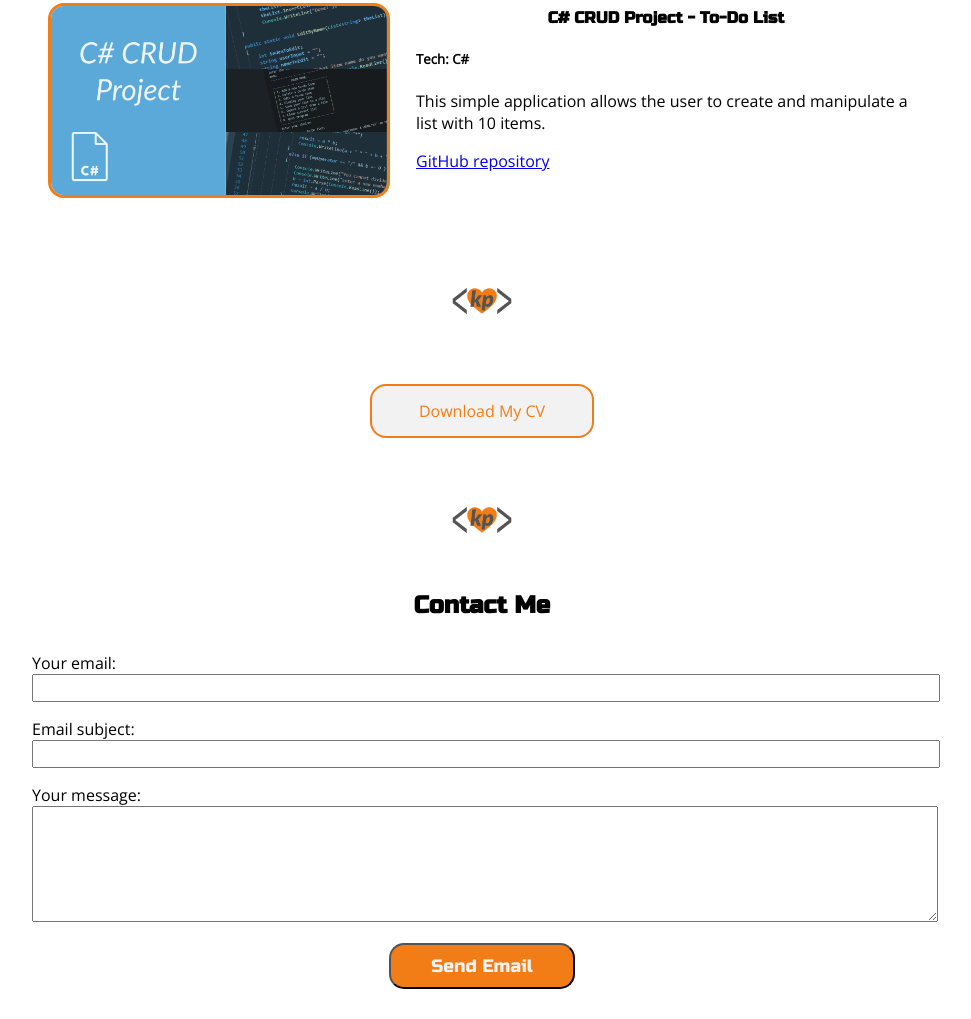
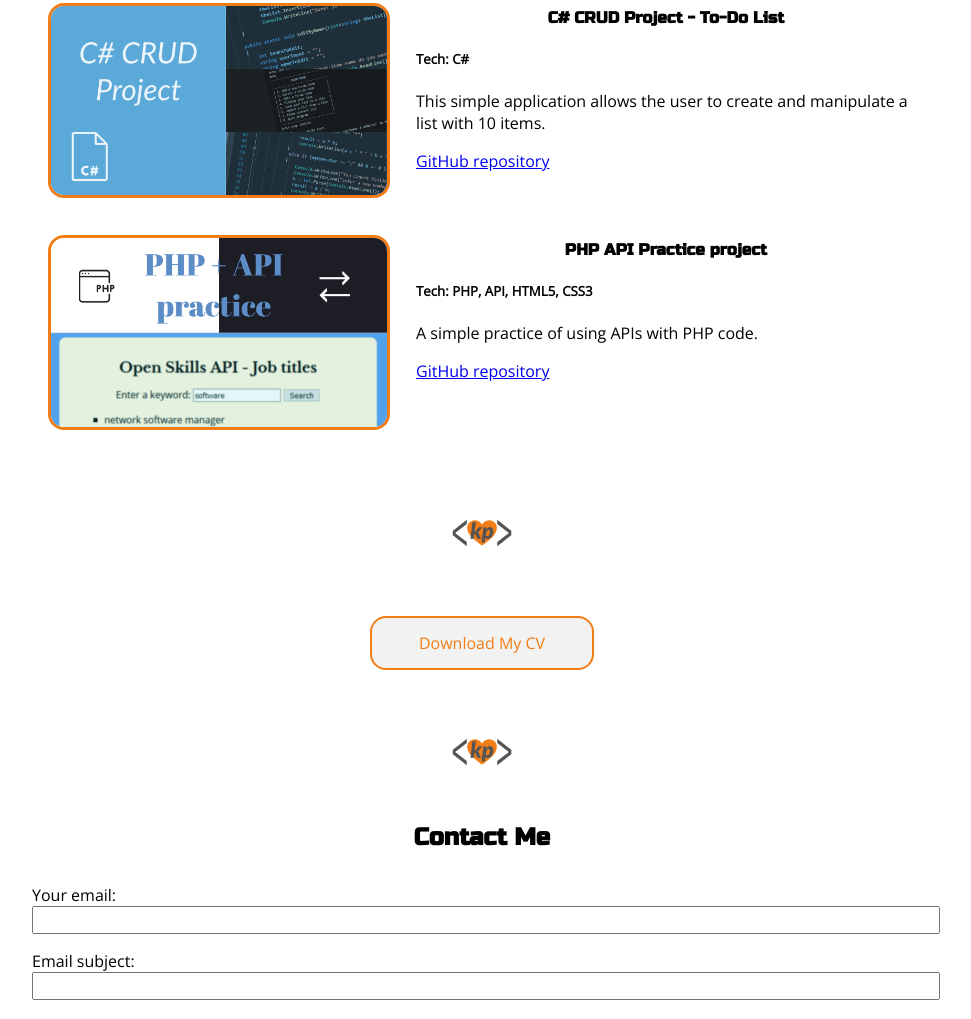
Before and after one commit to KrisztinaPap/portfolio-project, a plain HTML site: page index.html in a window 1280 px wide. Shown: the part 4826-5845 px from the top of the page, without its empty margins (158-1129 px from the left). Drawn offline with nearby package versions, Linux system fonts and the light colour scheme.

Commit message:
Adds PHP API practice project to portfolio;

```diff
--- a/index.html
+++ b/index.html
@@ -452,6 +452,20 @@
                     <p><a href="https://github.com/KrisztinaPap/csharp-crud-todo" target="_blank">GitHub repository</a></p>
                 </div>
 
+                <div class="portfolioFigure">
+                    <figure>
+                        <a href="https://github.com/KrisztinaPap/php-api-practice" target="_blank">
+                            <img class="portfolioThumb" src="./images/php-api-practice.png" alt="Thumbnail for Krisztina's PHP API Practice project">
+                        </a>
+                    </figure>
+                </div>
+                <div class="portfolioDescription">
+                    <h4>PHP API Practice project</h4>
+                    <h5>Tech: PHP, API, HTML5, CSS3</h5>
+                    <p>A simple practice of using APIs with PHP code.</p>
+                    <p><a href="https://github.com/KrisztinaPap/php-api-practice" target="_blank">GitHub repository</a></p>
+                </div>
+
             </div>
         </section>
 
```
Also changed, not shown: images/php-api-practice.png (added).
